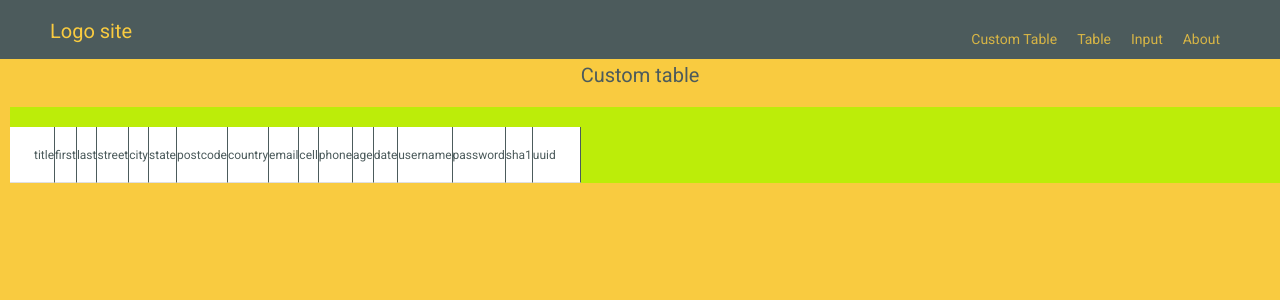
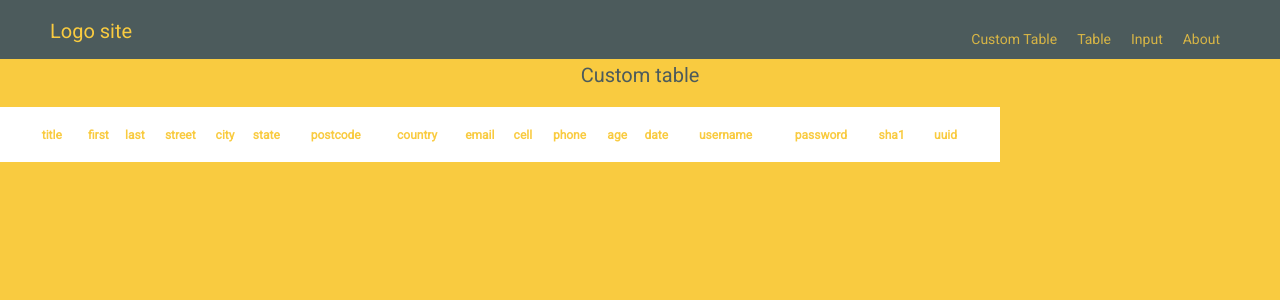
Before and after one commit to brunodecamus/display-data, an Angular app: page /customTable in a window 1280 px wide. Shown: the top 300 px of the page. Built offline with nearby package versions, Linux system fonts and the light colour scheme; no server answers.

Commit message:
Change le css

```diff
--- a/src/app/custom-table/custom-table.component.scss
+++ b/src/app/custom-table/custom-table.component.scss
@@ -3,31 +3,74 @@ $bittersweet: #ff715bff;
 $sunglow: #f9cb40ff;
 $bitter-lime: #bced09ff;
 $blue-ryb: #2f52e0ff;
-.content {
-    width: 100%;
-    //min-width: 900px;
-    //max-width: 1800px;
-    //width: 1500px;
-    //display: flex;
-    //flex-direction: row;
-    //justify-content: center;
-    padding-top: 20px;
-    margin-left: 10px;
-    margin-right: 10px;
-    background-color: $bitter-lime;
+.example-container {
+    height: 400px;
+    width: 1000px;
+    max-width: 100%;
+    overflow: auto;
 }
 
-.mat-header-row,
-.mat-row {
-    //min-width: 2000px;
+table {
+    width: 1000px;
 }
 
-td.mat-cell,
-th.mat-header-cell,
-td.mat-cell {
-    padding-right: 0px;
-    padding-left: 0px;
-    border-right: 1px solid currentColor;
-    color: $deep-space-sparkle;
+td.mat-column-xxxxxxxxxxxxx {
+    width: 20px;
+    padding-right: 8px;
+}
+
+th.mat-column-position,
+td.mat-column-position {
+    padding-left: 80px;
+    padding-right: 80px;
+    color: red;
+}
+
+.mat-table-sticky-border-elem-right {
+    border-left: 1px solid #e0e0e0;
+}
+
+.mat-table-sticky-border-elem-left {
+    border-right: 1px solid #e0e0e0;
+}
+
+.mat-header-cell {
+    color: #f9cb40ff;
+    font-weight: bold;
     text-align: center;
+    border-bottom: 1px solid #f9cb40;
 }
+
+.mat-cell {
+    color: #f9cb40ff;
+    text-align: center;
+    border-right: 1px solid rgba(249, 203, 64, .2);
+    ;
+}
+
+// .content {
+//     width: 100%;
+//     //min-width: 900px;
+//     //max-width: 1800px;
+//     //width: 1500px;
+//     //display: flex;
+//     //flex-direction: row;
+//     //justify-content: center;
+//     padding-top: 20px;
+//     margin-left: 10px;
+//     margin-right: 10px;
+//     background-color: $bitter-lime;
+// }
+// .mat-header-row,
+// .mat-row {
+//     //min-width: 2000px;
+// }
+// td.mat-cell,
+// th.mat-header-cell,
+// td.mat-cell {
+//     padding-right: 0px;
+//     padding-left: 0px;
+//     border-right: 1px solid currentColor;
+//     color: $deep-space-sparkle;
+//     text-align: center;
+// }
```
